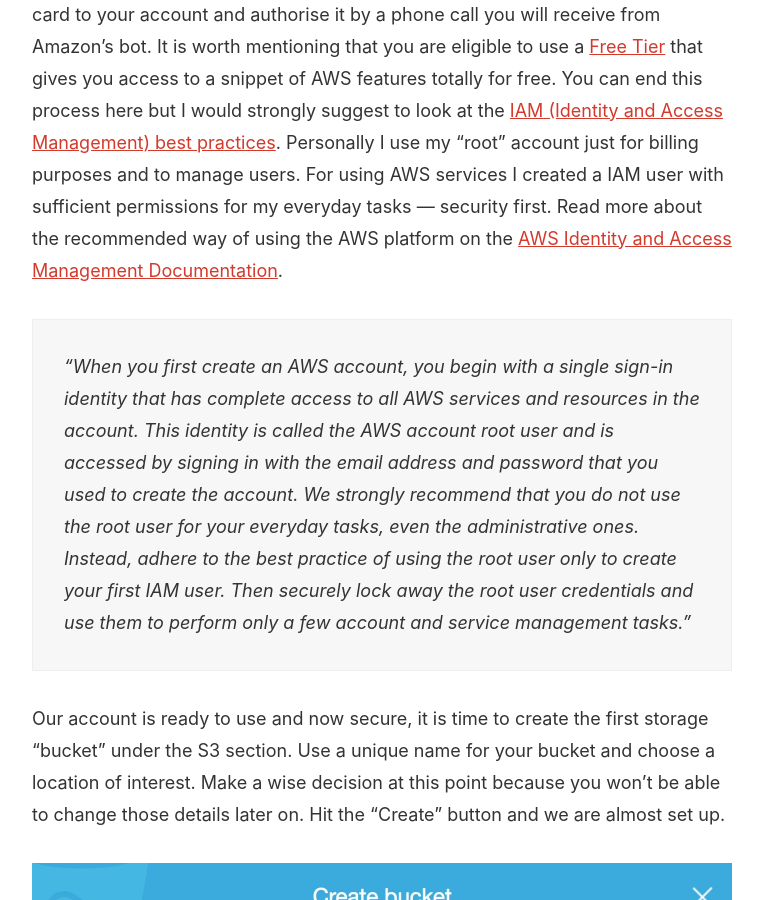
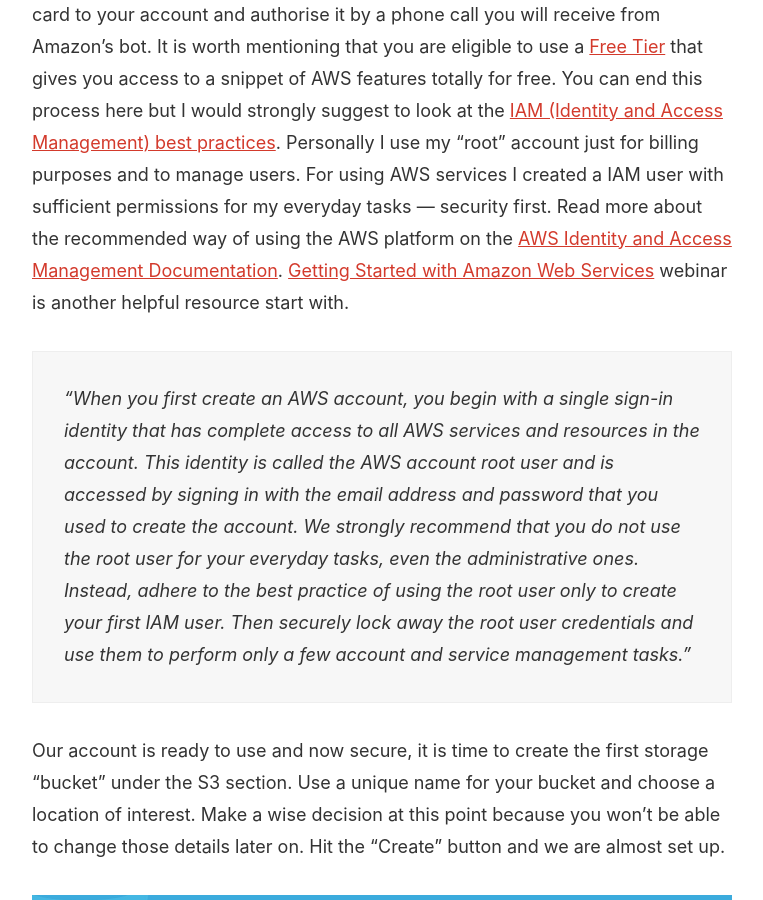
Before and after one commit to kimruddock/pawelgrzybek.github.io, a Jekyll site: the page built from _posts/2018-02-27-my-amazon-s3-photo-backup-solution.md, in a window 1280 px wide and 900 px high, scrolled down 4648 px. Shown: the whole window, without its empty margins (258-1021 px from the left). Built offline with Jekyll 4.4.1, drawn with Linux system fonts in a browser that asks for light colours; comment, search, counter and statistics services are not loaded.

Commit message:
add on mor resource to my recent aricle

```diff
--- a/_posts/2018-02-27-my-amazon-s3-photo-backup-solution.md
+++ b/_posts/2018-02-27-my-amazon-s3-photo-backup-solution.md
@@ -50,7 +50,7 @@
 
 I mentioned before that AWS is complicated to use, but I hope that this step by step guide can make things easier for you. The S3 Storage may actually be one of the easiest to use services from the humongous number of products in AWS portfolio.
 
-Start with [creating a free AWS account](https://portal.aws.amazon.com/billing/signup). This process requires you to add a credit card to your account and authorise it by a phone call you will receive from Amazon's bot. It is worth mentioning that you are eligible to use a [Free Tier](https://aws.amazon.com/free/) that gives you access to a snippet of AWS features totally for free. You can end this process here but I would strongly suggest to look at the [IAM (Identity and Access Management) best practices](https://docs.aws.amazon.com/IAM/latest/UserGuide/best-practices.html). Personally I use my "root" account just for billing purposes and to manage users. For using AWS services I created a IAM user with sufficient permissions for my everyday tasks — security first. Read more about the recommended way of using the AWS platform on the [AWS Identity and Access Management Documentation](https://aws.amazon.com/documentation/iam/).
+Start with [creating a free AWS account](https://portal.aws.amazon.com/billing/signup). This process requires you to add a credit card to your account and authorise it by a phone call you will receive from Amazon's bot. It is worth mentioning that you are eligible to use a [Free Tier](https://aws.amazon.com/free/) that gives you access to a snippet of AWS features totally for free. You can end this process here but I would strongly suggest to look at the [IAM (Identity and Access Management) best practices](https://docs.aws.amazon.com/IAM/latest/UserGuide/best-practices.html). Personally I use my "root" account just for billing purposes and to manage users. For using AWS services I created a IAM user with sufficient permissions for my everyday tasks — security first. Read more about the recommended way of using the AWS platform on the [AWS Identity and Access Management Documentation](https://aws.amazon.com/documentation/iam/). [Getting Started with Amazon Web Services](https://youtu.be/1Eh1uxLyXJ8) webinar is another helpful resource start with.
 
 > "When you first create an AWS account, you begin with a single sign-in identity that has complete access to all AWS services and resources in the account. This identity is called the AWS account root user and is accessed by signing in with the email address and password that you used to create the account. We strongly recommend that you do not use the root user for your everyday tasks, even the administrative ones. Instead, adhere to the best practice of using the root user only to create your first IAM user. Then securely lock away the root user credentials and use them to perform only a few account and service management tasks."
 
```
